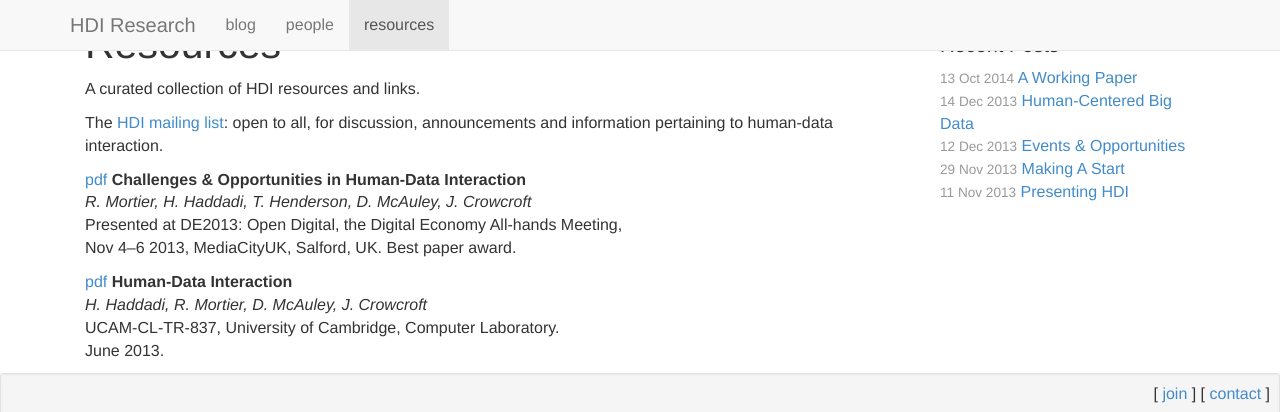
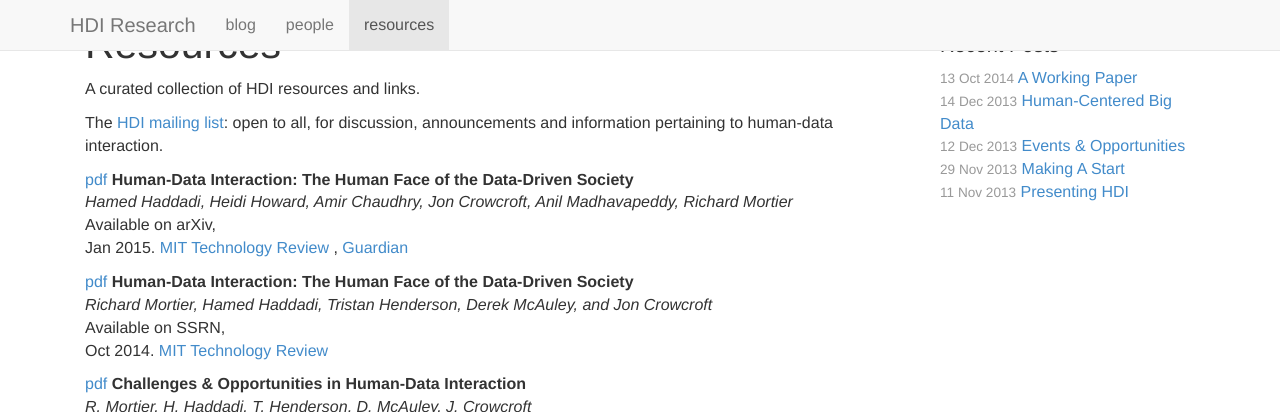
Before and after one commit to hdiresearch/hdiresearch.github.io, a Jekyll site: the page built from resources.md, in a window 1280 px wide and 941 px high, cut to the strip 0-412 px from the top of the window. Built offline with Jekyll 4.4.1, drawn with Linux system fonts in a browser that asks for light colours; nearby versions of some CDN libraries; some web fonts are replaced.

Commit message:
Update resources.md

```diff
--- a/resources.md
+++ b/resources.md
@@ -12,6 +12,18 @@ A curated collection of HDI resources and links.
 
 The [HDI mailing list](http://jiscmail.ac.uk/HDI): open to all, for discussion, announcements and information pertaining to human-data interaction.
 
+[pdf](http://arxiv.org/pdf/1501.04737v1.pdf)
+__Human-Data Interaction: The Human Face of the Data-Driven Society__<br />
+_Hamed Haddadi, Heidi Howard, Amir Chaudhry, Jon Crowcroft, Anil Madhavapeddy, Richard Mortier_<br />
+Available on arXiv, <br/>
+Jan 2015. [MIT Technology Review](http://www.technologyreview.com/view/534526/how-a-box-could-solve-the-personal-data-conundrum/) , [Guardian](http://www.theguardian.com/technology/2015/feb/01/control-personal-data-databox-end-user-agreement)
+
+[pdf](http://ssrn.com/abstract=2508051)
+__Human-Data Interaction: The Human Face of the Data-Driven Society__<br />
+_Richard Mortier, Hamed Haddadi, Tristan Henderson, Derek McAuley, and Jon Crowcroft_<br />
+Available on SSRN, <br/>
+Oct 2014. [MIT Technology Review](http://www.technologyreview.com/view/533901/the-emerging-science-of-human-data-interaction/)
+
 [pdf](http://www.cs.nott.ac.uk/~rmm/papers/pdf/de13-hdi.pdf)
 __Challenges & Opportunities in Human-Data Interaction__<br />
 _R. Mortier, H. Haddadi, T. Henderson, D. McAuley, J. Crowcroft_<br />
```
